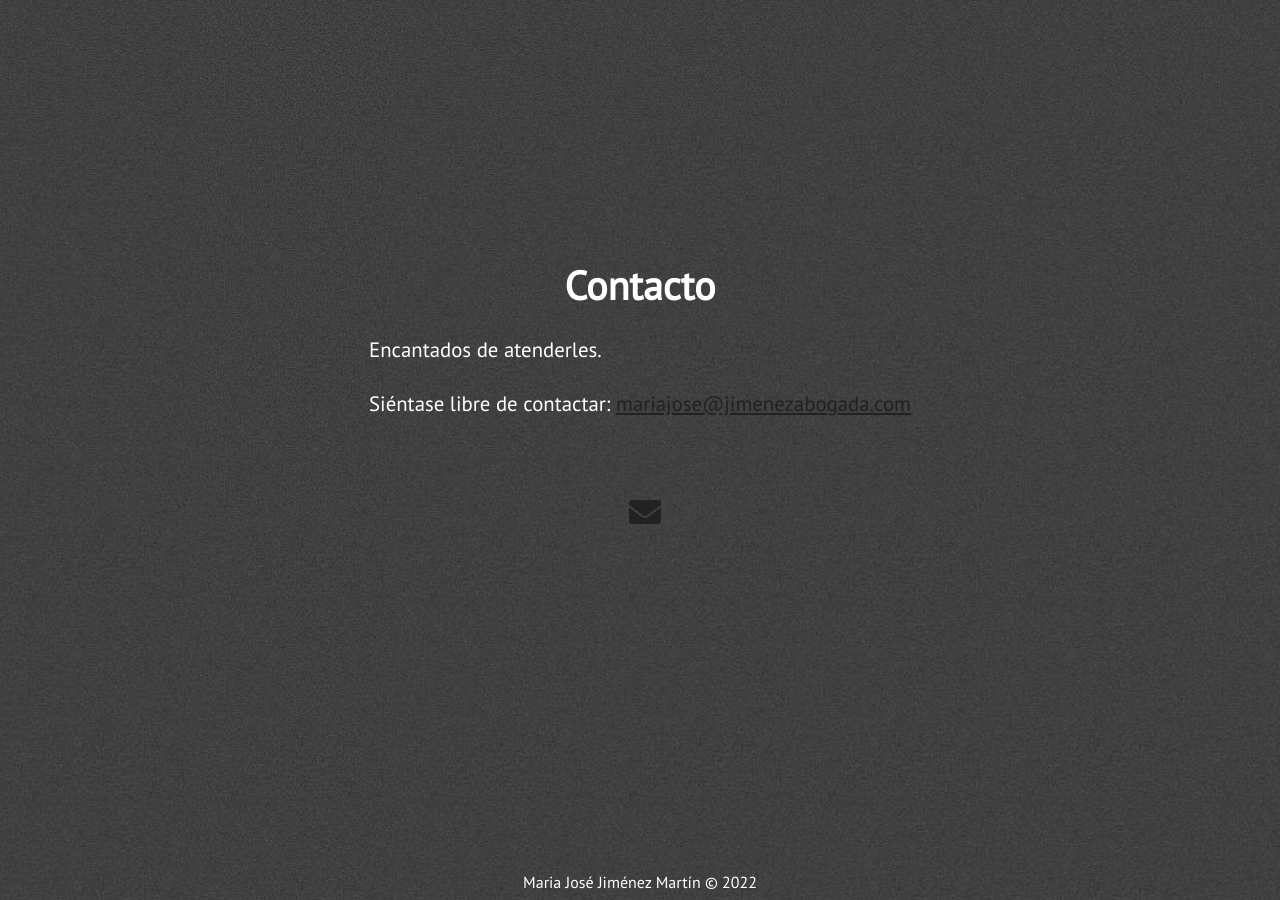
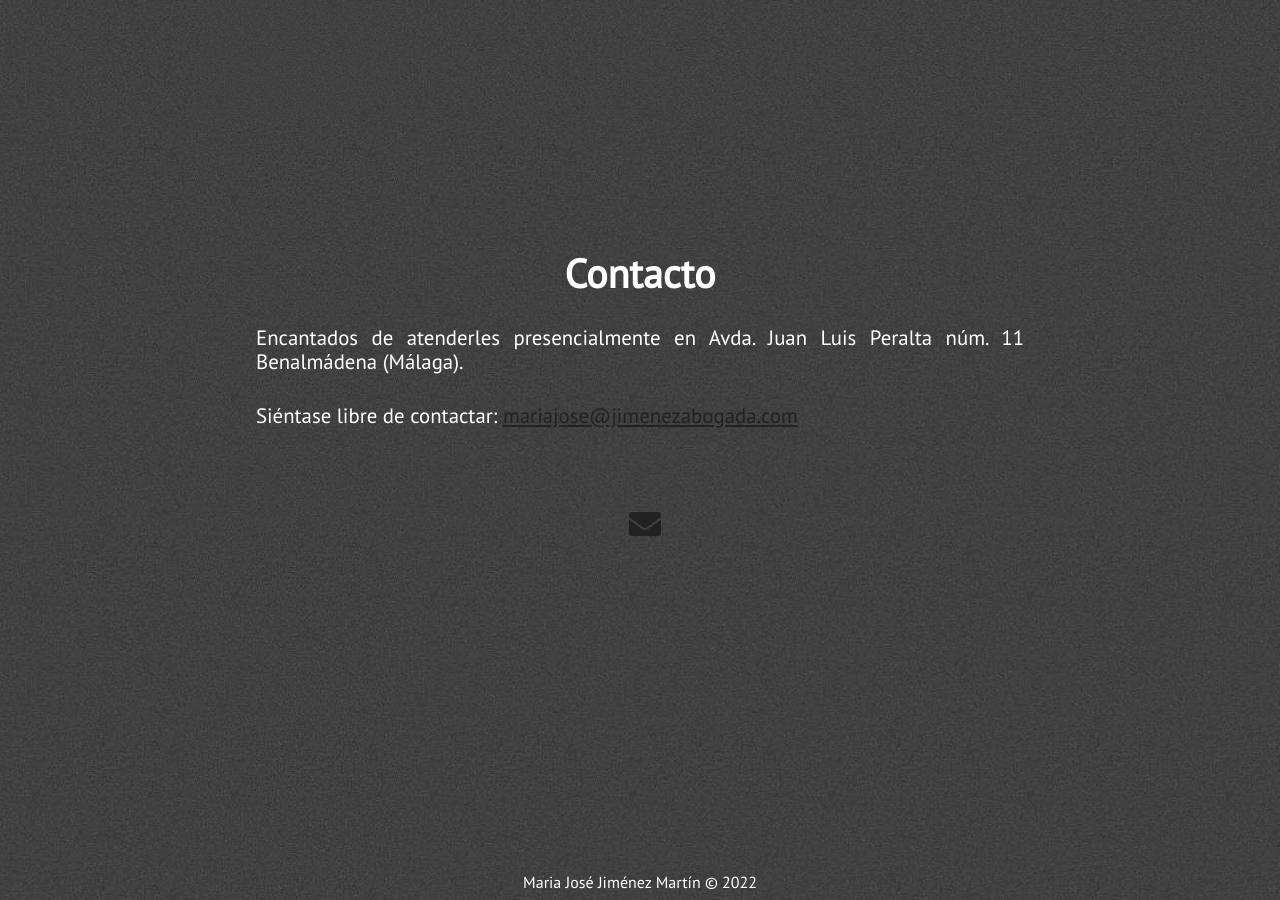
Before and after one commit to jimenezabogada/jimenezabogada, a Jekyll site: the page built from index.html, in a window 1280 px wide and 900 px high, scrolled down 2035 px. Built offline with Jekyll 4.4.1, drawn with Linux system fonts in a browser that asks for light colours; nearby versions of some CDN libraries.

Commit message:
Detalles de la dirección física.

```diff
--- a/_includes/extra.html
+++ b/_includes/extra.html
@@ -3,7 +3,7 @@
         <div>
             <div class="section-heading" id="chat-text">Contacto</div>
             <p class="paragraph-text justify-text">
-                Encantados de atenderles.
+                Encantados de atenderles presencialmente en Avda. Juan Luis Peralta núm. 11 Benalmádena (Málaga).
             </p>
             <p class="paragraph-text justify-text">
                 Siéntase libre de contactar: <a href="mailto:{{ site.email }}">{{ site.email }}
```
